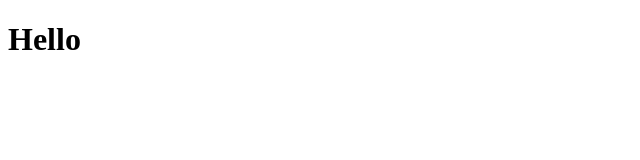
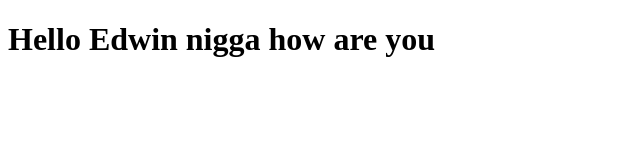
Before and after one commit to m-cnan/Quizzler, a plain HTML site: page index.html in a window 1280 px wide. Shown: the whole page, without its empty margins (0-640 px from the left). Drawn offline with Linux system fonts and the light colour scheme.

Commit message:
Update index.html

```diff
--- a/index.html
+++ b/index.html
@@ -1,5 +1,4 @@
 <!DOCTYPE html>
 <html>
-    <h1>Hello
-    </h1>
+    <h1>Hello Edwin nigga how are you</h1>
 </html>
```
